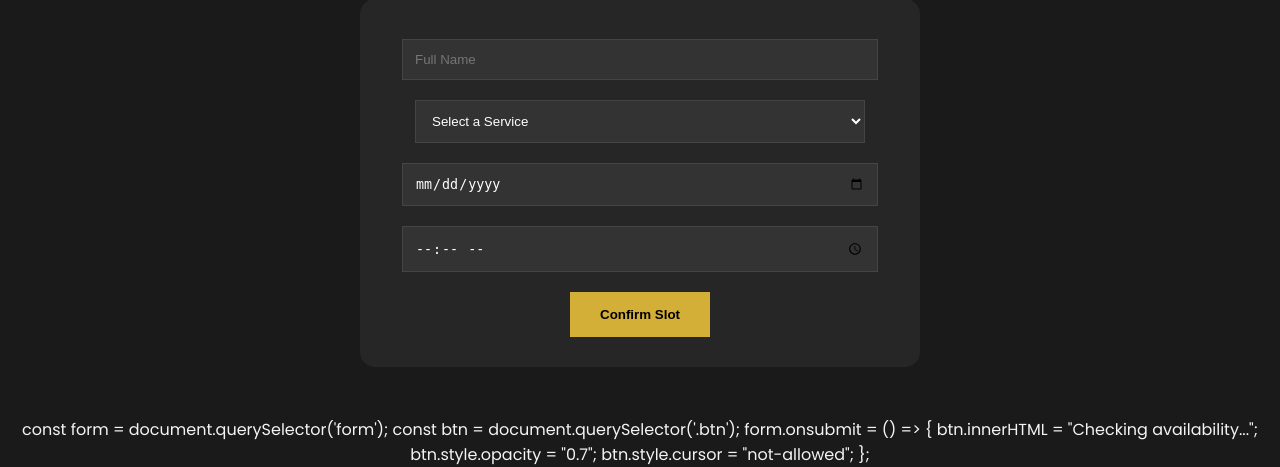
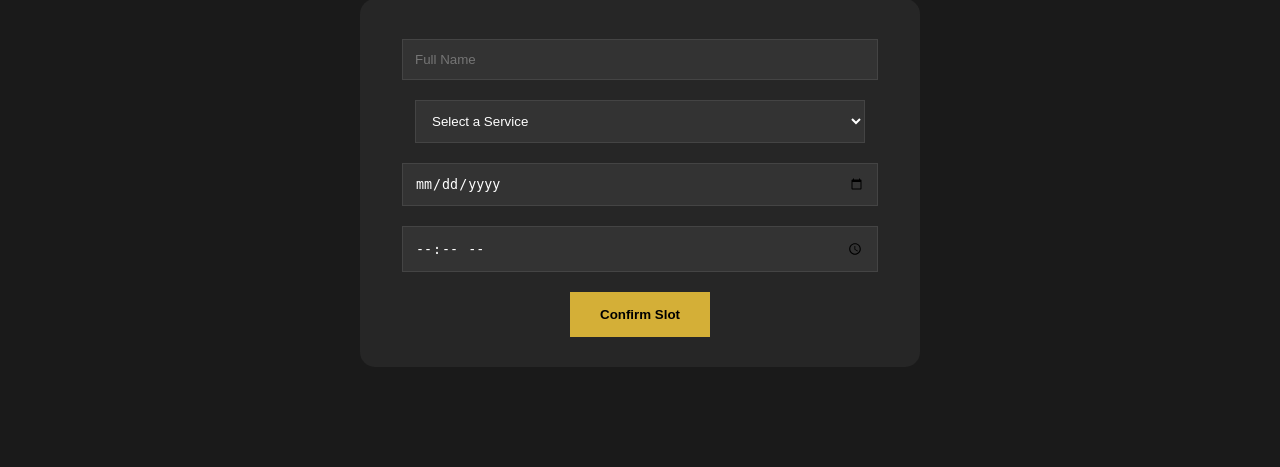
Before and after one commit to Dharmatejamalla817/swetha-parlour-webb, a Flask app: page / in a window 1280 px wide. Shown: the part 1454-1921 px from the top of the page. After the commit the page ends 1791 px from the top, so only its background shows below. Run offline with Flask 3, Linux system fonts and the light colour scheme; data comes from the database, SQL or seed files in the repository.

Commit message:
Update index.html

```diff
--- a/templates/index.html
+++ b/templates/index.html
@@ -44,11 +44,3 @@
     </section>
 </body>
 </html>
-const form = document.querySelector('form');
-const btn = document.querySelector('.btn');
-
-form.onsubmit = () => {
-    btn.innerHTML = "Checking availability...";
-    btn.style.opacity = "0.7";
-    btn.style.cursor = "not-allowed";
-};
```
